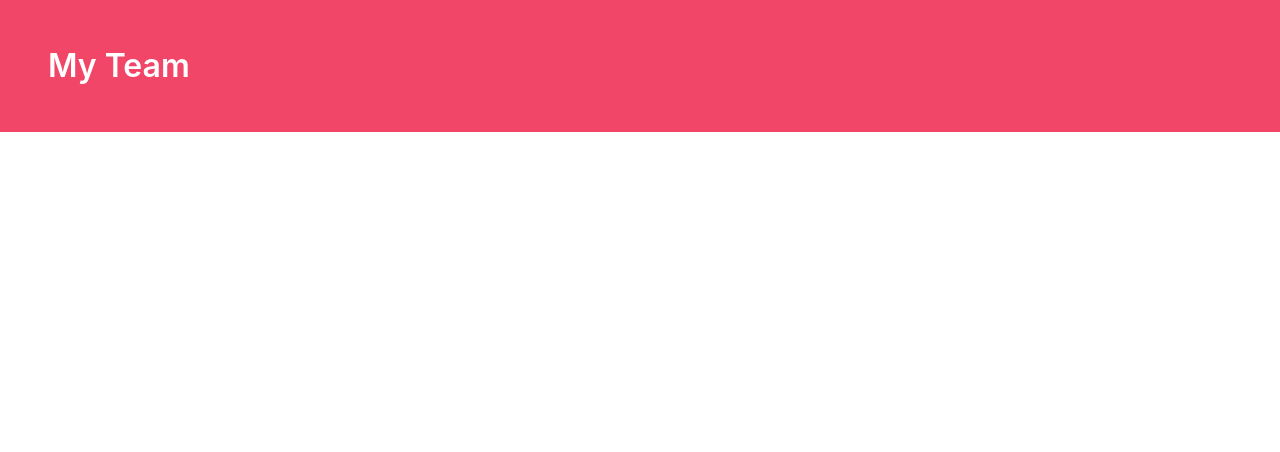
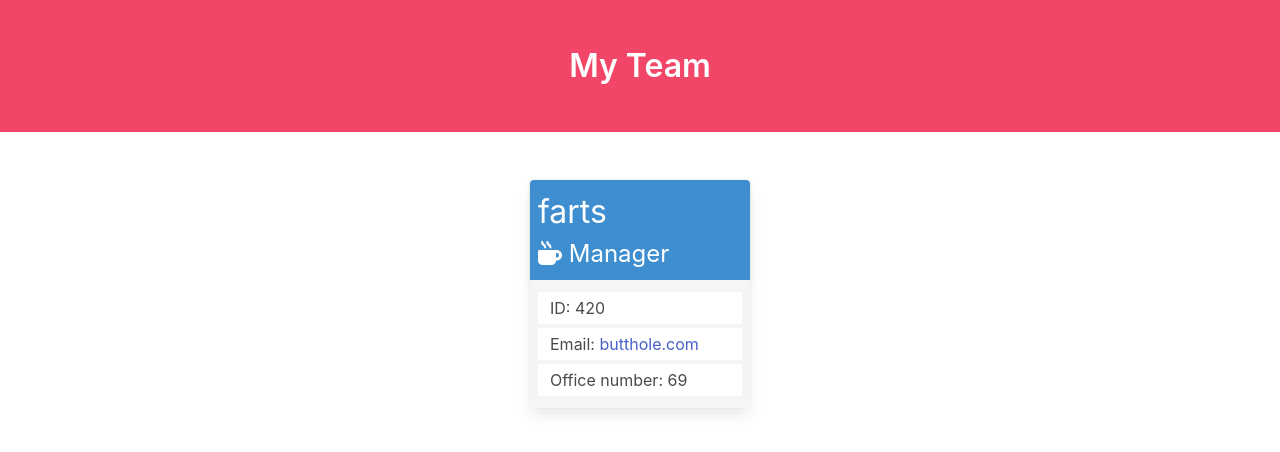
Before and after one commit to hiayami/team-profile-generator, a website: page index.HTML in a window 1280 px wide. Drawn offline with nearby package versions, Linux system fonts and the light colour scheme.

Commit message:
style HTML and card

```diff
--- a/index.HTML
+++ b/index.HTML
@@ -5,6 +5,7 @@
                 <meta charset="UTF-8" />
                 <meta name="viewport" content="width=device-width, initial-scale=1.0" />
                 <title>My Team</title>
+                <link rel="stylesheet" href="https://cdnjs.cloudflare.com/ajax/libs/font-awesome/6.1.1/css/all.min.css" integrity="sha512-KfkfwYDsLkIlwQp6LFnl8zNdLGxu9YAA1QvwINks4PhcElQSvqcyVLLD9aMhXd13uQjoXtEKNosOWaZqXgel0g==" crossorigin="anonymous" referrerpolicy="no-referrer" />
                 <link
                 rel="stylesheet"
                 href="https://cdn.jsdelivr.net/npm/bulma@0.9.3/css/bulma.min.css"
@@ -13,10 +14,36 @@
 
             <section class="hero is-danger">
                  <div class="hero-body">
-                     <p class="title">
+                     <p class="title has-text-centered" >
                         My Team
                      </p>
                  </div>
+            </section>
+
+            <section
+                class="is-flex is-flex-wrap-wrap is-justify-content-center"
+                style="max-width:713px;margin:40px auto 0;"
+            >
+                <div class="card is-inline-block m-2" style="width:220px">
+                    <div class="card-header hero is-info p-2">
+                        <h2 class="is-size-3">farts</h2>
+                        <div class="is-size-4">
+                            <i class="fa-solid fa-mug-hot"></i>
+                            Manager
+                        </div>
+                    </div>
+                    <div class="px-2 py-3 has-background-white-ter">
+                        <div class="has-background-white px-3 py-1 mb-1">
+                            ID: 420
+                        </div>
+                        <div class="has-background-white px-3 py-1 mb-1">
+                            Email: <a href="mailto:butthole.com">butthole.com</a>
+                        </div>
+                        <div class="has-background-white px-3 py-1">
+                            Office number: 69
+                        </div>
+                    </div>
+                </div>
             </section>
 
             <body>
```
Also changed, not shown: index.js (+28 -1 lines).
